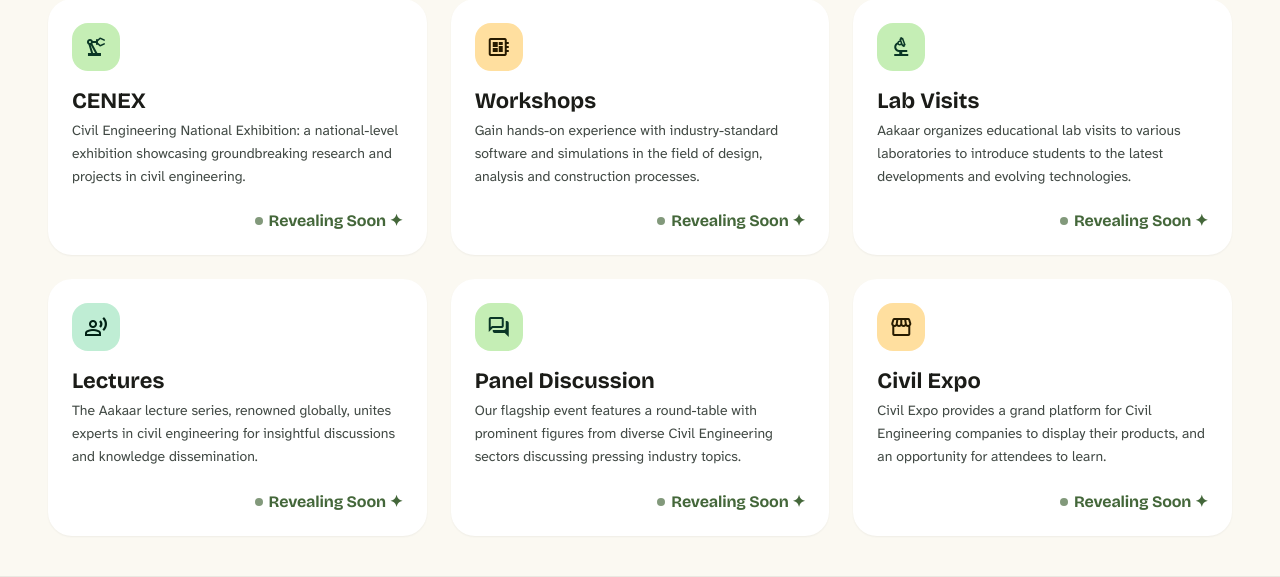
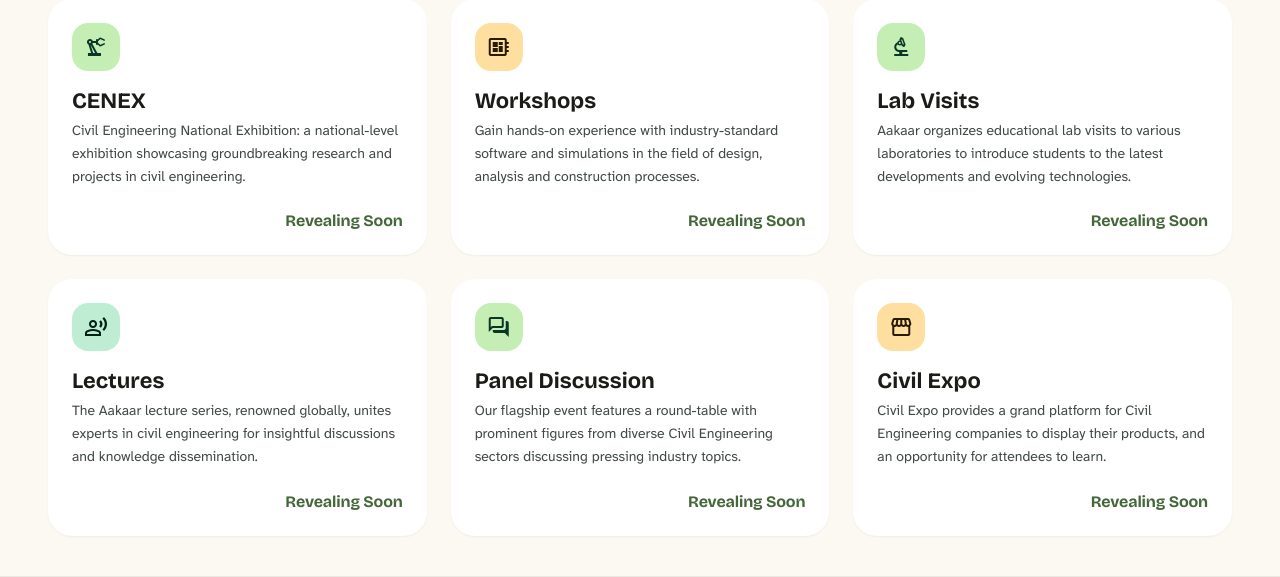
Before and after one commit to Nitesh-9009/aakaarmain, a Django app: page /events/ in a window 1280 px wide. Shown: the part 695-1272 px from the top of the page. Run offline with Django 5.2, Linux system fonts and the light colour scheme.

Commit message:
Remove AI-like sparkle and pulse icon from Revealing Soon badge on events cards

```diff
--- a/apps/events/templates/events_page.html
+++ b/apps/events/templates/events_page.html
@@ -56,7 +56,7 @@
           </p>
 </div>
 <div class="pt-space-lg flex items-center justify-end">
-<span class="inline-flex items-center gap-1.5 font-button-text text-button-text text-secondary font-bold"><span class="w-2 h-2 rounded-full bg-secondary animate-pulse"></span>Revealing Soon &#10022;</span>
+<span class="font-button-text text-button-text text-secondary font-bold">Revealing Soon</span>
 </div>
 </div>
 
@@ -73,7 +73,7 @@
           </p>
 </div>
 <div class="pt-space-lg flex items-center justify-end">
-<span class="inline-flex items-center gap-1.5 font-button-text text-button-text text-secondary font-bold"><span class="w-2 h-2 rounded-full bg-secondary animate-pulse"></span>Revealing Soon &#10022;</span>
+<span class="font-button-text text-button-text text-secondary font-bold">Revealing Soon</span>
 </div>
 </div>
 
@@ -90,7 +90,7 @@
           </p>
 </div>
 <div class="pt-space-lg flex items-center justify-end">
-<span class="inline-flex items-center gap-1.5 font-button-text text-button-text text-secondary font-bold"><span class="w-2 h-2 rounded-full bg-secondary animate-pulse"></span>Revealing Soon &#10022;</span>
+<span class="font-button-text text-button-text text-secondary font-bold">Revealing Soon</span>
 </div>
 </div>
 
@@ -107,7 +107,7 @@
           </p>
 </div>
 <div class="pt-space-lg flex items-center justify-end">
-<span class="inline-flex items-center gap-1.5 font-button-text text-button-text text-secondary font-bold"><span class="w-2 h-2 rounded-full bg-secondary animate-pulse"></span>Revealing Soon &#10022;</span>
+<span class="font-button-text text-button-text text-secondary font-bold">Revealing Soon</span>
 </div>
 </div>
 
@@ -124,7 +124,7 @@
           </p>
 </div>
 <div class="pt-space-lg flex items-center justify-end">
-<span class="inline-flex items-center gap-1.5 font-button-text text-button-text text-secondary font-bold"><span class="w-2 h-2 rounded-full bg-secondary animate-pulse"></span>Revealing Soon &#10022;</span>
+<span class="font-button-text text-button-text text-secondary font-bold">Revealing Soon</span>
 </div>
 </div>
 
@@ -141,7 +141,7 @@
           </p>
 </div>
 <div class="pt-space-lg flex items-center justify-end">
-<span class="inline-flex items-center gap-1.5 font-button-text text-button-text text-secondary font-bold"><span class="w-2 h-2 rounded-full bg-secondary animate-pulse"></span>Revealing Soon &#10022;</span>
+<span class="font-button-text text-button-text text-secondary font-bold">Revealing Soon</span>
 </div>
 </div>
 
--- a/dist/events/cenex/index.html
+++ b/dist/events/cenex/index.html
@@ -487,7 +487,7 @@ h1,h2,h3,h5,h6 {
         </h4>
         <p><a href="https://docs.google.com/forms/d/e/1FAIpQLScuZ6L6qB46NHTTj06JpfO9r7my-z92llk-8KVW392AGvHQmQ/viewform?usp=sf_link" target="_blank">Google Form</a></p>
     <!--
-            <form action="/cr/task1" method="POST"> <input type="hidden" name="csrfmiddlewaretoken" value="Xe79520YJfSEzxUAU0PgXEpFGRzAhWDc4jxppC7h8nggWsA9NRnCl7JnQpcZTrmz">
+            <form action="/cr/task1" method="POST"> <input type="hidden" name="csrfmiddlewaretoken" value="QpfHXzMRxvsNvpmuofP21zllZ9Gg1hWx6PdRYZgigUgxnofPt9Bl0SSWYkc8Fjuw">
                 <h3>Link:</h3>
                 <textarea name="link" id="" cols="50" rows="10" required></textarea> -->
                 <!-- <input type="textarea" class="form-control" id="colName" name="colName" aria-placeholder="Your College Name" required> -->
@@ -520,7 +520,7 @@ h1,h2,h3,h5,h6 {
           <h5 class="modal-title" id="staticBackdropLabel">Register</h5>
         </div>
         <div class="modal-body">
-          <form action="/cenex_reg" method="post"> <input type="hidden" name="csrfmiddlewaretoken" value="Xe79520YJfSEzxUAU0PgXEpFGRzAhWDc4jxppC7h8nggWsA9NRnCl7JnQpcZTrmz">
+          <form action="/cenex_reg" method="post"> <input type="hidden" name="csrfmiddlewaretoken" value="QpfHXzMRxvsNvpmuofP21zllZ9Gg1hWx6PdRYZgigUgxnofPt9Bl0SSWYkc8Fjuw">
             <div class="mb-3">
                 <label for="colName" class="form-label">Team Name</label>
                 <input type="text" class="form-control" id="colName" name="team"  required>
```
Also changed, not shown: dist/events/index.html (+6 -6 lines).
